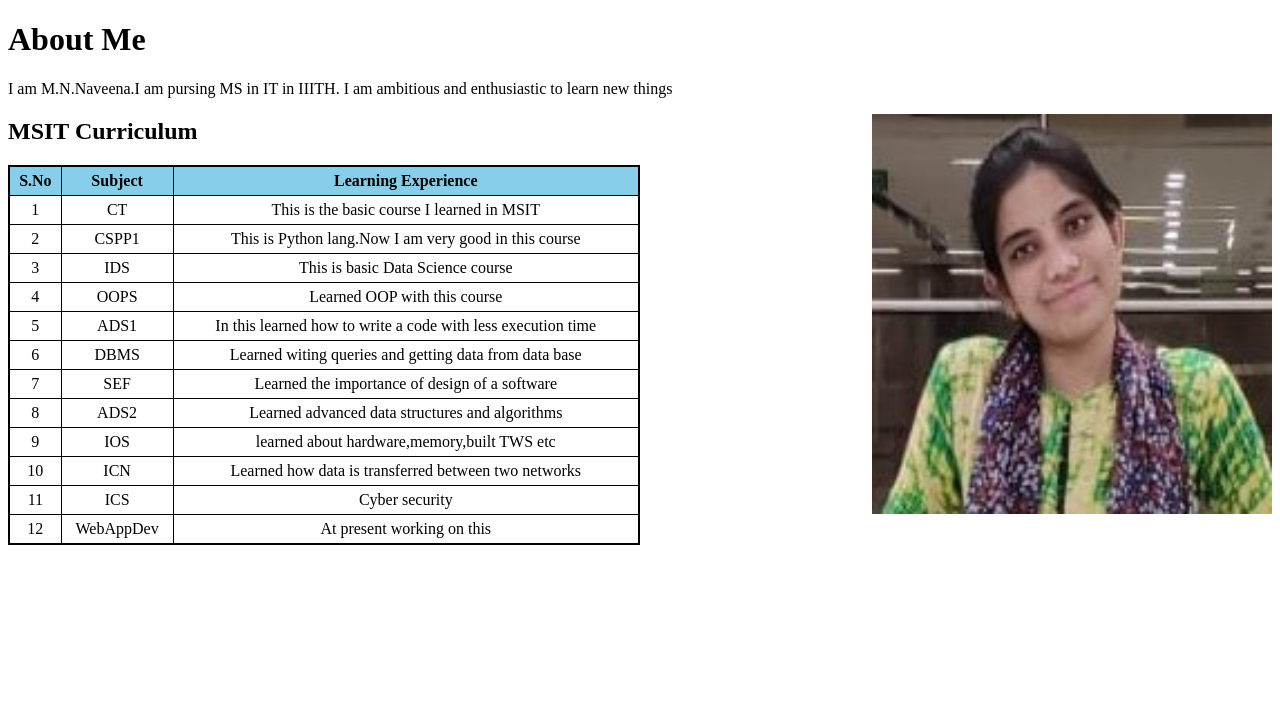
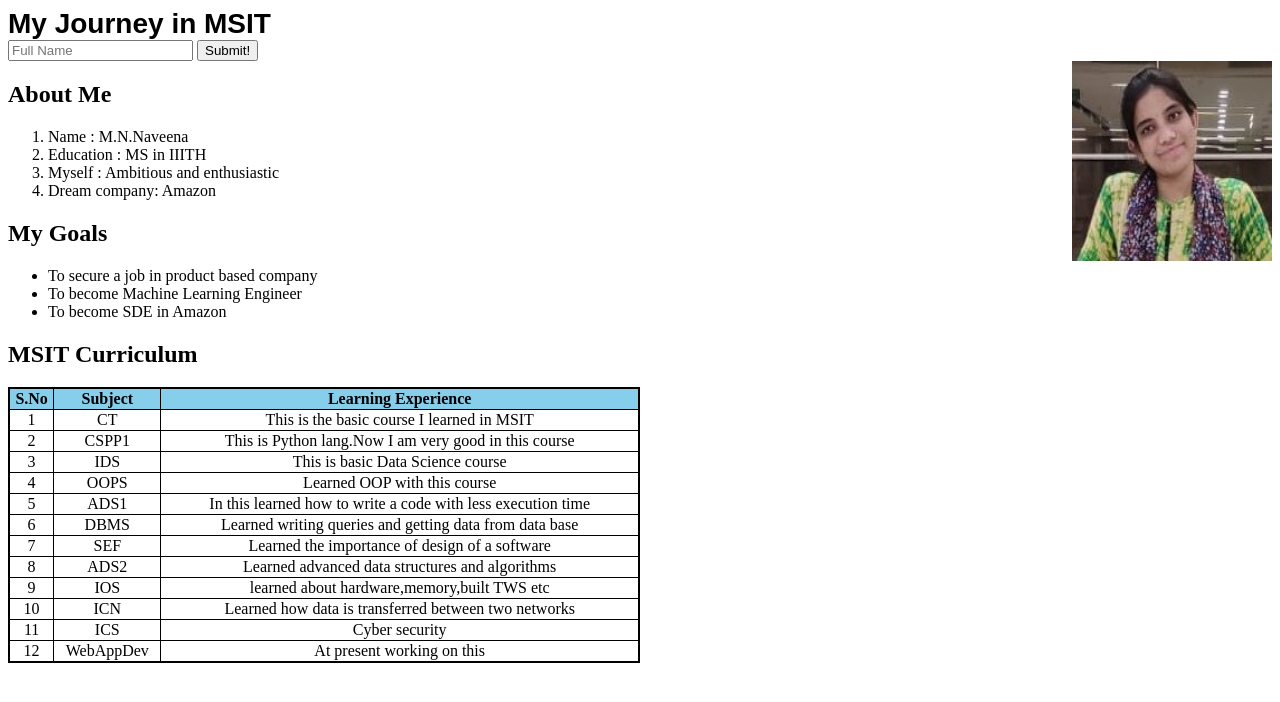
Before and after one commit to NagaNaveena/WebAppDev_2019501021, a plain HTML site: page My_MSIT_Journey/index.html in a window 1280 px wide. Drawn offline with Linux system fonts and the light colour scheme.

Commit message:
Implemented  all the tags(buttons,lists etc)

```diff
--- a/My_MSIT_Journey/index.html
+++ b/My_MSIT_Journey/index.html
@@ -3,6 +3,12 @@
     <head>
         <title>My MSIT Journey!</title>
         <style>
+            div {
+                font-family: Arial;
+                font-size: 28px;
+                font-weight: bold;
+
+            }
             table {
                 border: 2px solid black;
                 border-collapse: collapse;
@@ -11,7 +17,7 @@
 
             th, td {
                 border: 1px solid black;
-                padding: 5px;
+
                 text-align: center;
             }
 
@@ -21,9 +27,28 @@
         </style>
     </head>
     <body>
-        <h1>About Me</h1>
-        <p> I am M.N.Naveena.I am pursing MS in IT in IIITH. I am ambitious and enthusiastic to learn new things</p>
-        <img src= "MyPic.jpeg" height = "400" width = "400" style="float:right">
+        <div>
+            My Journey in MSIT
+        </div>
+        <form>
+            <input type="text" placeholder="Full Name" name = "name">
+            <button>Submit!</button>
+        </form>
+        <img src= "MyPic.jpeg" height = "200" width = "200" style="float:right">
+        <h2>About Me</h2>
+            <ol>
+                <li> Name         : M.N.Naveena</li>
+                <li> Education    : MS in IIITH</li>
+                <li> Myself       : Ambitious and enthusiastic</li>
+                <li> Dream company: Amazon</li>
+            </ol>
+        <h2>My Goals</h2>
+            <ul>
+                <li>To secure a job in product based company</li>
+                <li>To become Machine Learning Engineer</li>
+                <li>To become SDE in Amazon</li>
+            </ul>
+
         <h2>MSIT Curriculum</h2>
         <table>
             <tr>
@@ -59,7 +84,7 @@
             <tr>
                 <td>6</td>
                 <td>DBMS</td>
-                <td>Learned witing queries and getting data from data base</td>
+                <td>Learned writing queries and getting data from data base</td>
             </tr>
             <tr>
                 <td>7</td>
```
